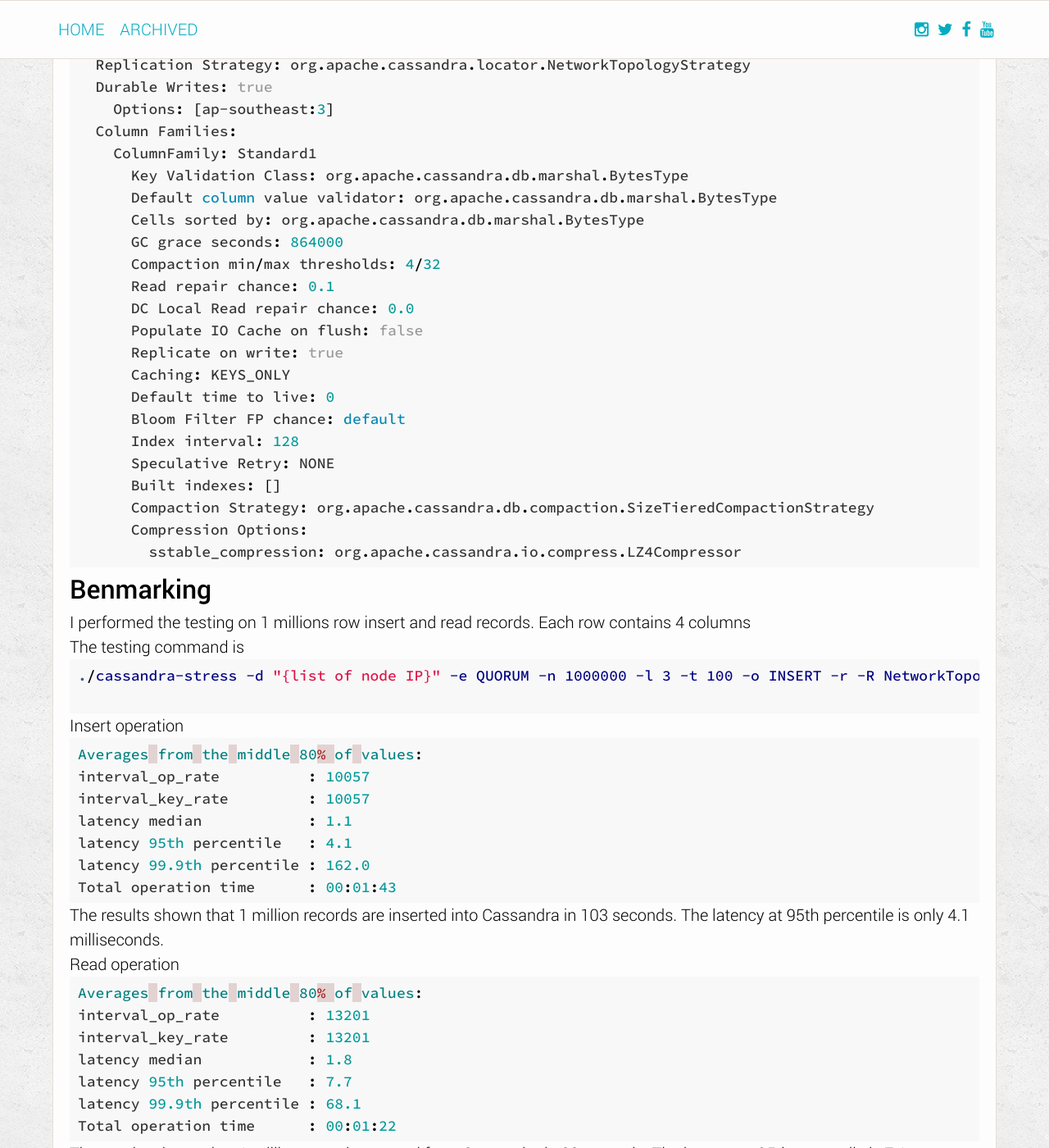
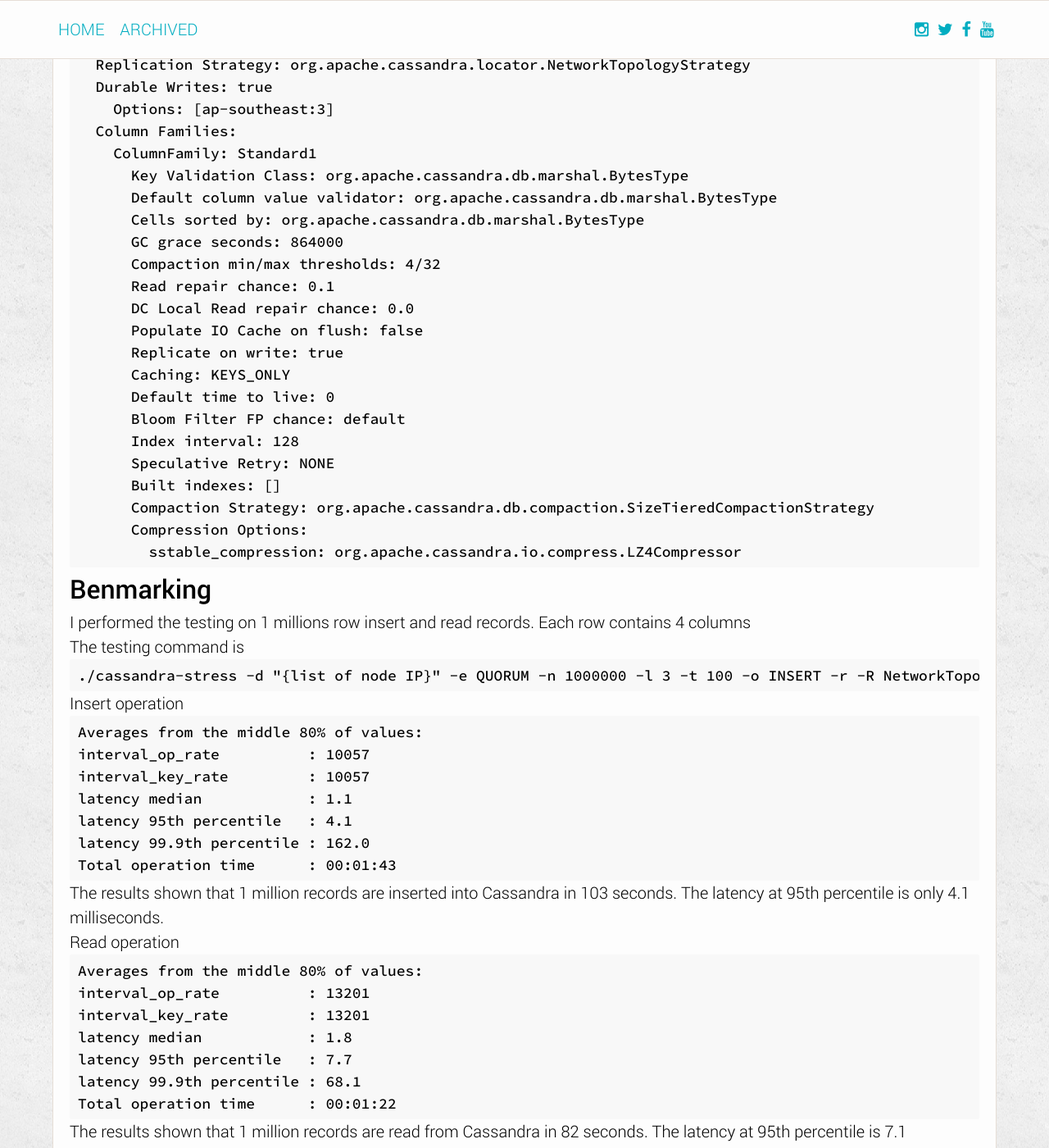
Before and after one commit to PrimeTimeTV/PrimeTimeTV.github.io, a Jekyll site: the page built from _posts/2015-08-09-cassandra-benchmark.markdown, in a window 1280 px wide and 1400 px high, scrolled down 963 px. Shown: the whole window at 82% size. Built offline with Jekyll 4.4.1, drawn with Linux system fonts in a browser that asks for light colours.

Commit message:
Update 2015-08-09-cassandra-benchmark.markdown

````diff
--- a/_posts/2015-08-09-cassandra-benchmark.markdown
+++ b/_posts/2015-08-09-cassandra-benchmark.markdown
@@ -29,7 +29,7 @@
 Cassandra keyspace is created with a Replication Factor of 3 and single availability zone. If single instance is outage, the Cassandra ring still has a 2 copied of data and continue serve requests. Read and Write consistency, we use QUORUM level so our read/write data always 2 nodes.
 
 Cassandra Keyspace Configuration
-``` scss
+```
 Keyspace: Keyspace1:
   Replication Strategy: org.apache.cassandra.locator.NetworkTopologyStrategy
   Durable Writes: true
@@ -61,13 +61,12 @@
 I performed the testing on 1 millions row insert and read records. Each row contains 4 columns
 
 The testing command is
-``` scss
+```
 ./cassandra-stress -d "{list of node IP}" -e QUORUM -n 1000000 -l 3 -t 100 -o INSERT -r -R NetworkTopologyStrategy
-
 ```
 
 Insert operation
-``` scss
+```
 Averages from the middle 80% of values:
 interval_op_rate          : 10057
 interval_key_rate         : 10057
@@ -79,7 +78,7 @@
 The results shown that 1 million records are inserted into Cassandra in 103 seconds. The latency at 95th percentile is only 4.1 milliseconds.
 
 Read operation
-``` scss
+```
 Averages from the middle 80% of values:
 interval_op_rate          : 13201
 interval_key_rate         : 13201
````
